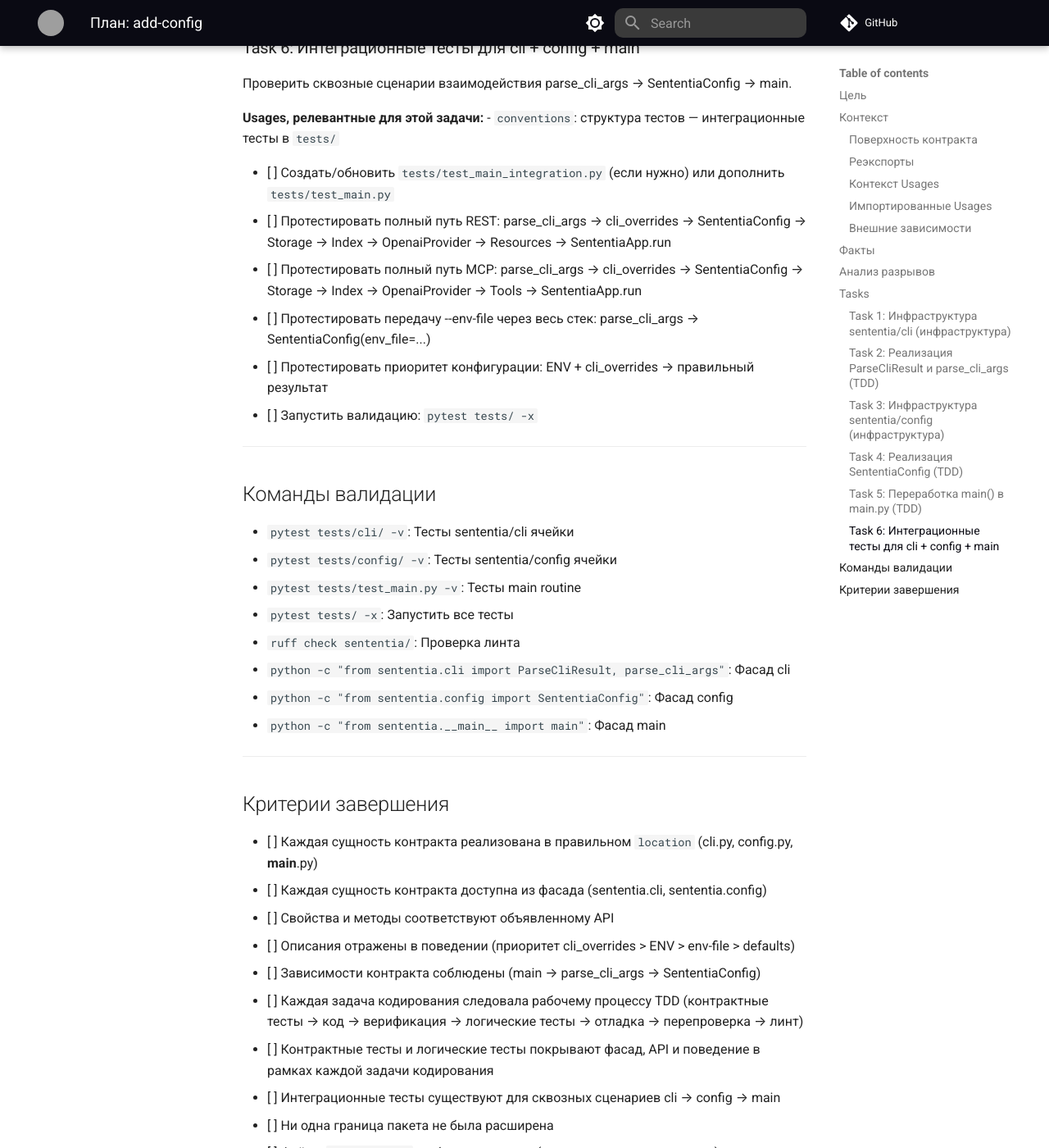
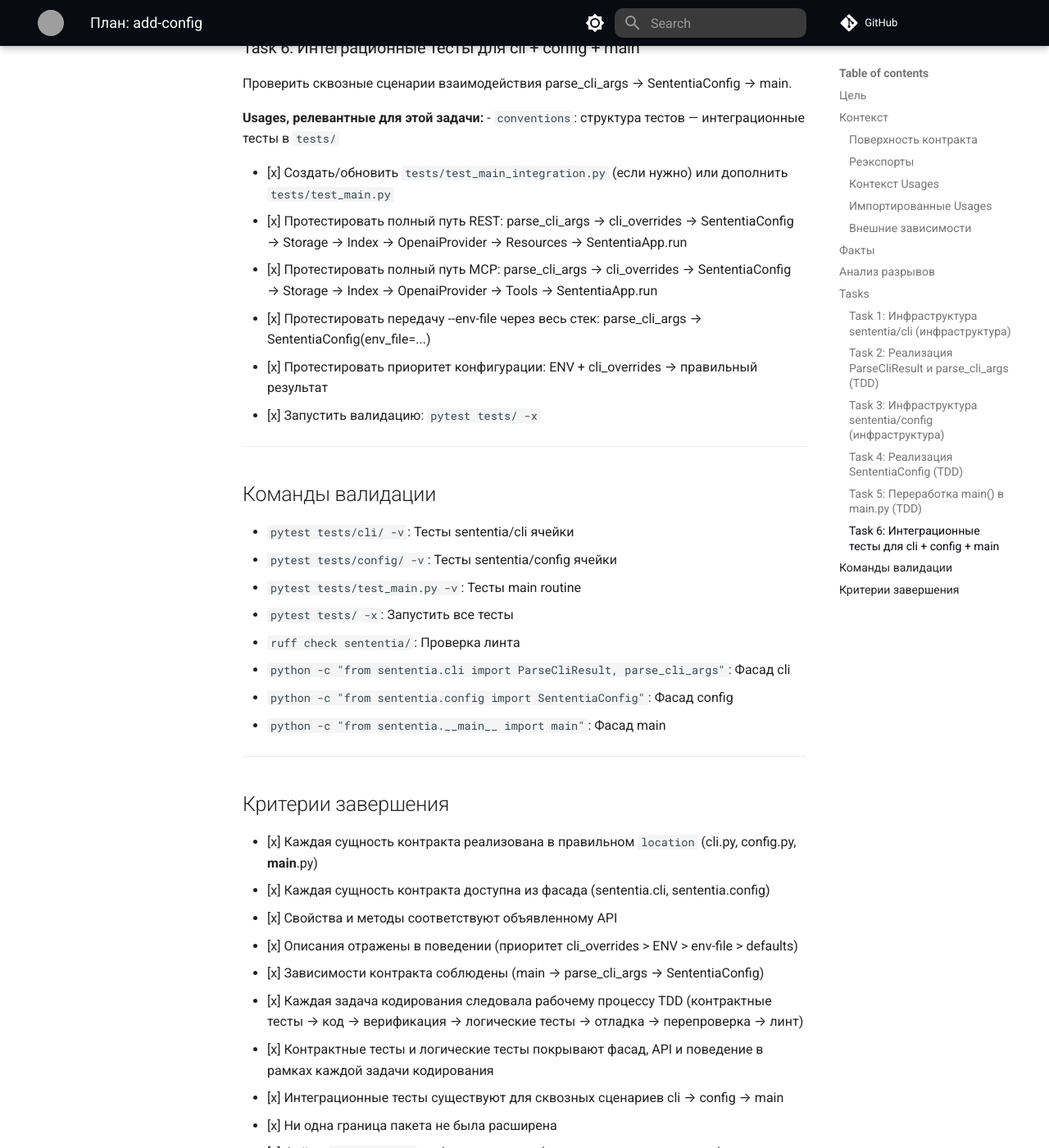
Before and after one commit to qarium/sententia, an MkDocs documentation site: the page built from docs/plans/add-config.md, in a window 1280 px wide and 1400 px high, scrolled down 11357 px. Shown: the whole window at 82% size. Built offline with MkDocs 1.6.1 and Material for MkDocs 9.7.7, drawn with Linux system fonts in a browser that asks for light colours; comment, search, counter and statistics services are not loaded; some of the changed text lies outside the part shown; grey boxes are pictures that could not be loaded.

```diff
--- a/docs/plans/add-config.md
+++ b/docs/plans/add-config.md
@@ -332,12 +332,12 @@ class AppConfig(BaseSettings):
 **Usages, релевантные для этой задачи:**
 - `conventions`: структура тестов — интеграционные тесты в `tests/`
 
-- [ ] Создать/обновить `tests/test_main_integration.py` (если нужно) или дополнить `tests/test_main.py`
-- [ ] Протестировать полный путь REST: parse_cli_args → cli_overrides → SententiaConfig → Storage → Index → OpenaiProvider → Resources → SententiaApp.run
-- [ ] Протестировать полный путь MCP: parse_cli_args → cli_overrides → SententiaConfig → Storage → Index → OpenaiProvider → Tools → SententiaApp.run
-- [ ] Протестировать передачу --env-file через весь стек: parse_cli_args → SententiaConfig(env_file=...)
-- [ ] Протестировать приоритет конфигурации: ENV + cli_overrides → правильный результат
-- [ ] Запустить валидацию: `pytest tests/ -x`
+- [x] Создать/обновить `tests/test_main_integration.py` (если нужно) или дополнить `tests/test_main.py`
+- [x] Протестировать полный путь REST: parse_cli_args → cli_overrides → SententiaConfig → Storage → Index → OpenaiProvider → Resources → SententiaApp.run
+- [x] Протестировать полный путь MCP: parse_cli_args → cli_overrides → SententiaConfig → Storage → Index → OpenaiProvider → Tools → SententiaApp.run
+- [x] Протестировать передачу --env-file через весь стек: parse_cli_args → SententiaConfig(env_file=...)
+- [x] Протестировать приоритет конфигурации: ENV + cli_overrides → правильный результат
+- [x] Запустить валидацию: `pytest tests/ -x`
 
 ---
 
@@ -356,15 +356,15 @@ class AppConfig(BaseSettings):
 
 ## Критерии завершения
 
-- [ ] Каждая сущность контракта реализована в правильном `location` (cli.py, config.py, __main__.py)
-- [ ] Каждая сущность контракта доступна из фасада (sententia.cli, sententia.config)
-- [ ] Свойства и методы соответствуют объявленному API
-- [ ] Описания отражены в поведении (приоритет cli_overrides > ENV > env-file > defaults)
-- [ ] Зависимости контракта соблюдены (main → parse_cli_args → SententiaConfig)
-- [ ] Каждая задача кодирования следовала рабочему процессу TDD (контрактные тесты → код → верификация → логические тесты → отладка → перепроверка → линт)
-- [ ] Контрактные тесты и логические тесты покрывают фасад, API и поведение в рамках каждой задачи кодирования
-- [ ] Интеграционные тесты существуют для сквозных сценариев cli → config → main
-- [ ] Ни одна граница пакета не была расширена
-- [ ] Файлы `CODEMANIFEST` не были изменены (контракт только для чтения)
-- [ ] Все команды валидации проходят
-- [ ] Каждая запись Usages упомянута как минимум в одной задаче
+- [x] Каждая сущность контракта реализована в правильном `location` (cli.py, config.py, __main__.py)
+- [x] Каждая сущность контракта доступна из фасада (sententia.cli, sententia.config)
+- [x] Свойства и методы соответствуют объявленному API
+- [x] Описания отражены в поведении (приоритет cli_overrides > ENV > env-file > defaults)
+- [x] Зависимости контракта соблюдены (main → parse_cli_args → SententiaConfig)
+- [x] Каждая задача кодирования следовала рабочему процессу TDD (контрактные тесты → код → верификация → логические тесты → отладка → перепроверка → линт)
+- [x] Контрактные тесты и логические тесты покрывают фасад, API и поведение в рамках каждой задачи кодирования
+- [x] Интеграционные тесты существуют для сквозных сценариев cli → config → main
+- [x] Ни одна граница пакета не была расширена
+- [x] Файлы `CODEMANIFEST` не были изменены (контракт только для чтения)
+- [x] Все команды валидации проходят
+- [x] Каждая запись Usages упомянута как минимум в одной задаче
```
Also changed, not shown: 1 other file.
